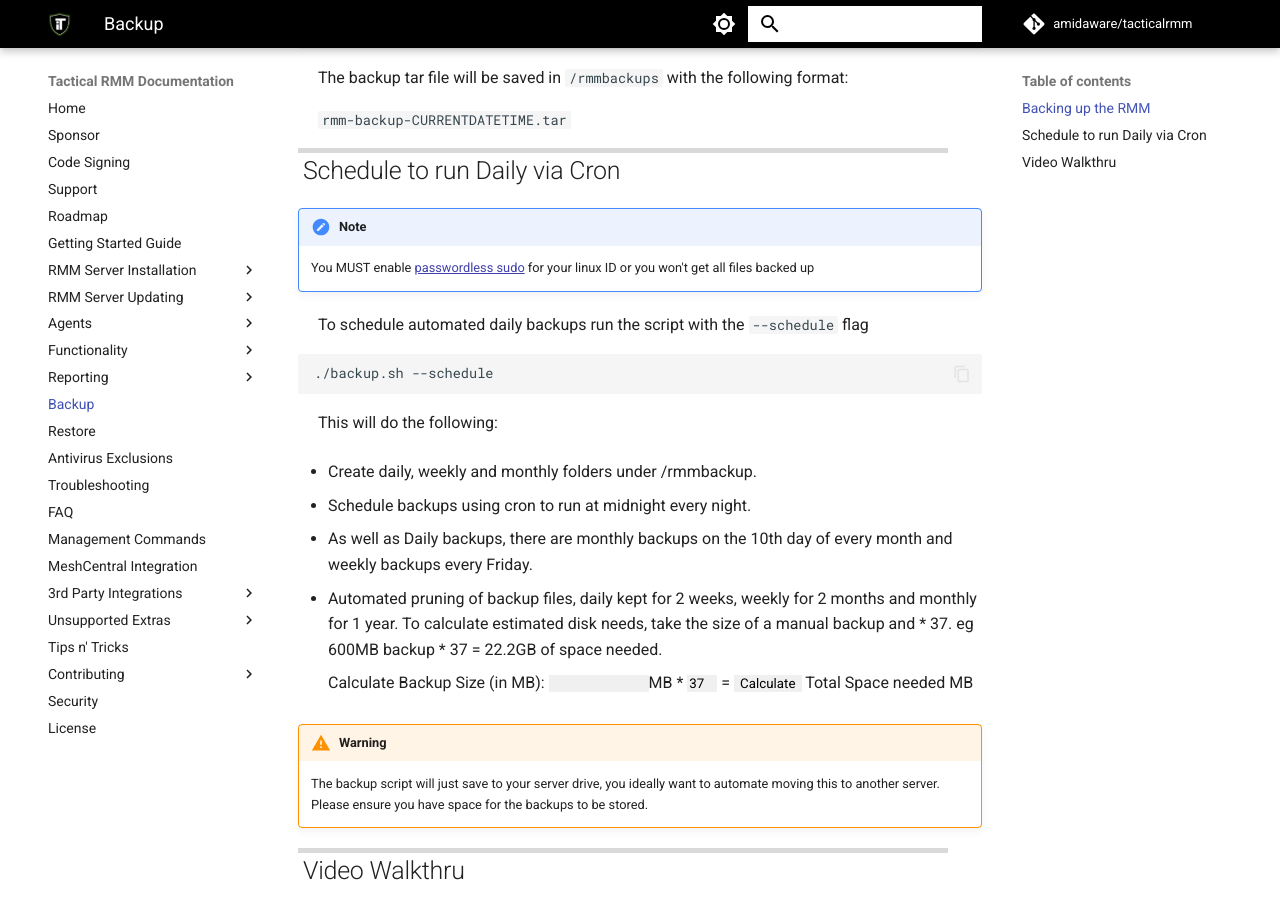
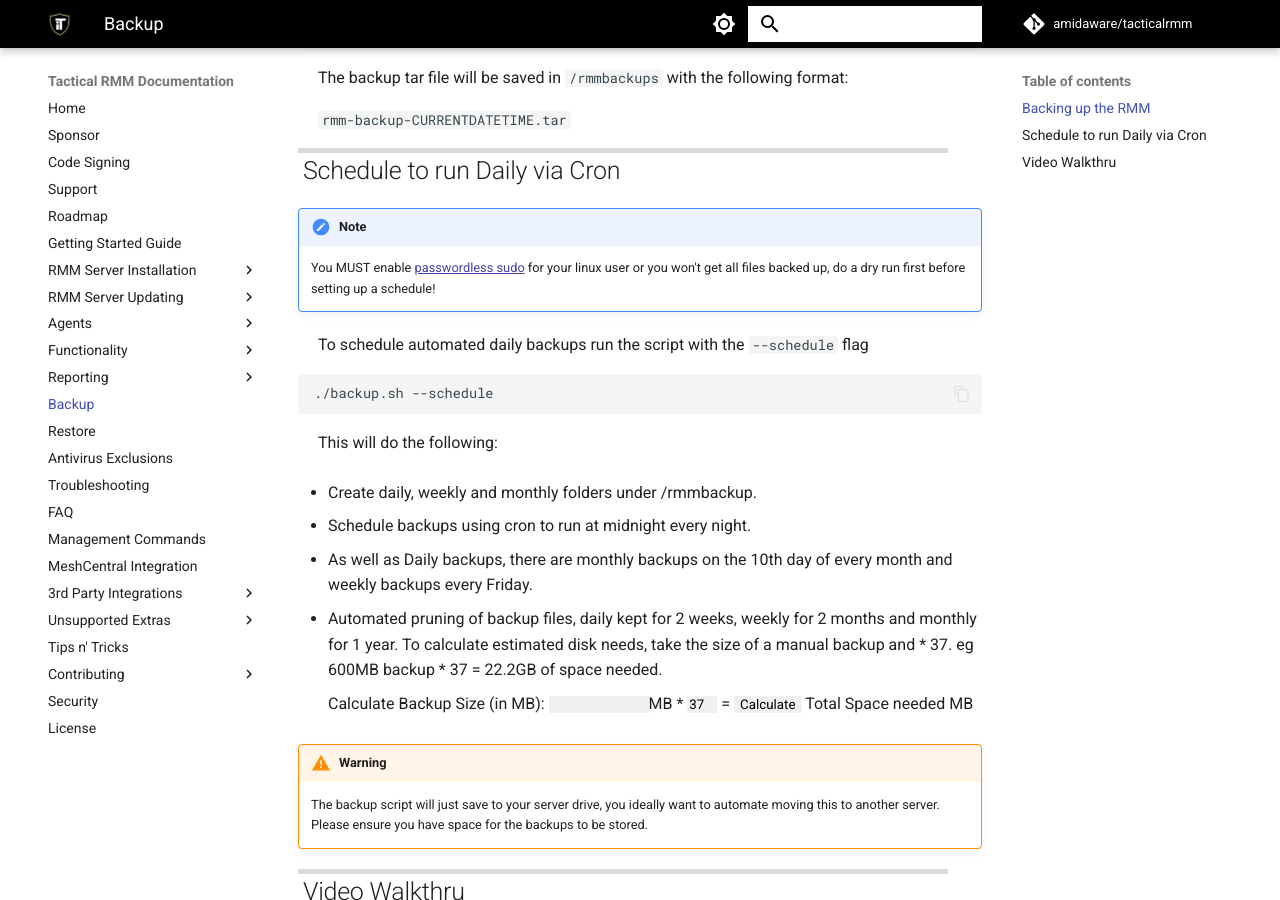
Before and after one commit to amidaware/trmm-docs, an MkDocs documentation site: the page built from docs/backup.md, in a window 1280 px wide and 900 px high, scrolled down 655 px. Built offline with MkDocs 1.6.1 and Material for MkDocs 9.7.7, drawn with Linux system fonts in a browser that asks for light colours; comment, search, counter and statistics services are not loaded.

Commit message:
Update backup.md

```diff
--- a/docs/backup.md
+++ b/docs/backup.md
@@ -35,7 +35,7 @@
 ## Schedule to run Daily via Cron
 
 !!!note
-    You MUST enable [passwordless sudo](https://timonweb.com/devops/how-to-enable-passwordless-sudo-for-a-specific-user-in-linux/) for your linux ID or you won't get all files backed up
+    You MUST enable [passwordless sudo](https://timonweb.com/devops/how-to-enable-passwordless-sudo-for-a-specific-user-in-linux/) for your linux user or you won't get all files backed up, do a dry run first before setting up a schedule!
 
 To schedule automated daily backups run the script with the `--schedule` flag
 
```
